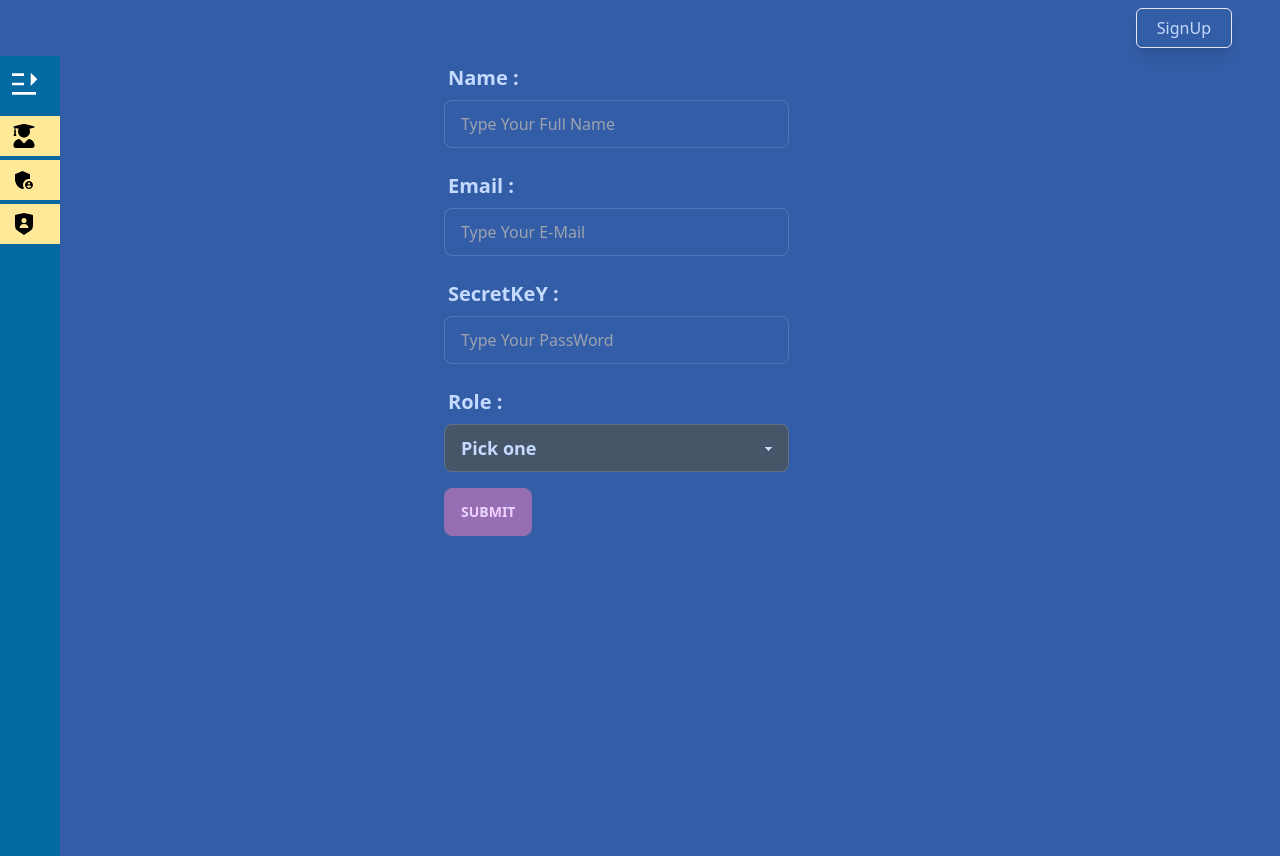
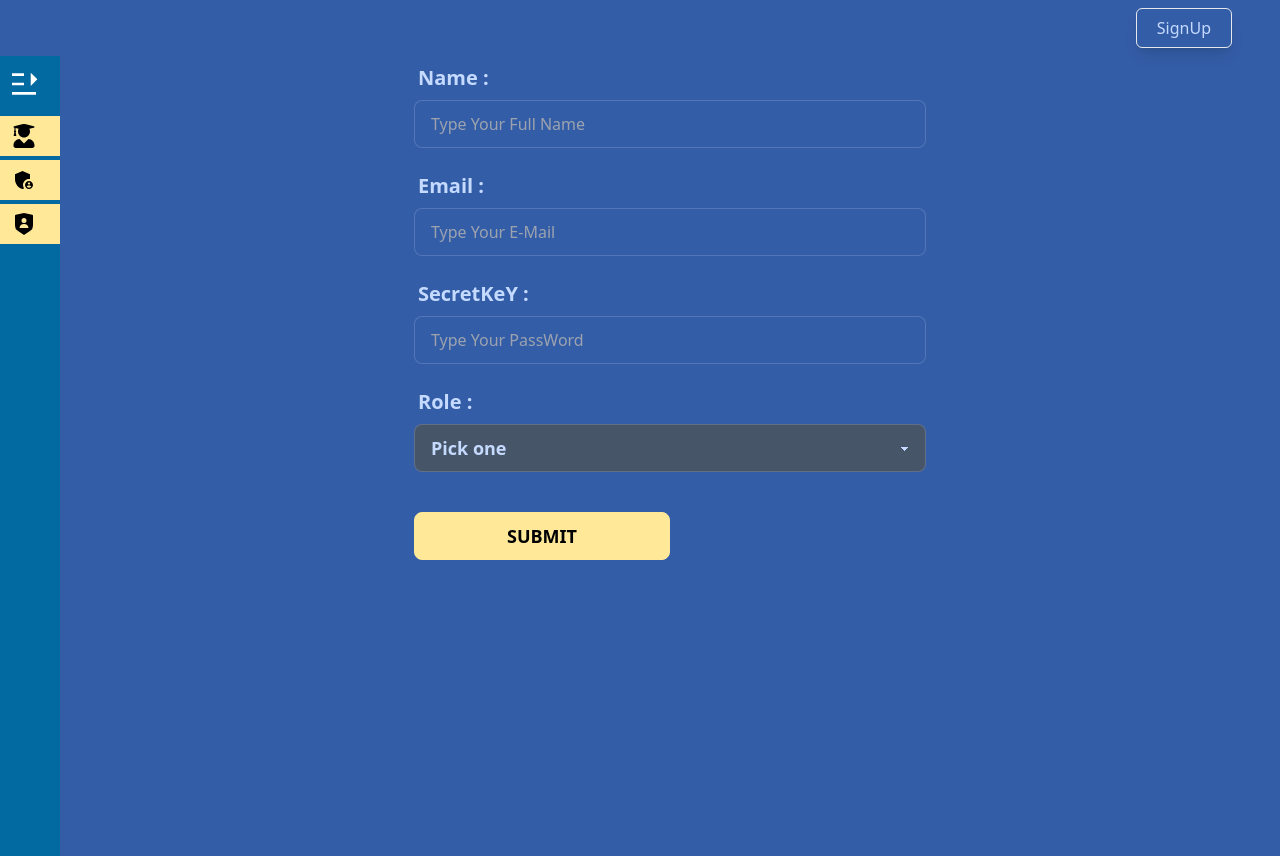
Before and after one commit to MahfujAhsan/library-management-client, a React (Create React App) app: page /signup in a window 1280 px wide. Built offline with nearby package versions, Linux system fonts and the light colour scheme.

Commit message:
responsive signup form

```diff
--- a/src/components/Shared/Navbar.js
+++ b/src/components/Shared/Navbar.js
@@ -60,7 +60,7 @@ const Navbar = ({ children }) => {
                     }
                 </section>
             </motion.div>
-            <main>{children}</main>
+            <main className='flex-grow'>{children}</main>
         </div>
     );
 };
--- a/src/components/Shared/SignUp.js
+++ b/src/components/Shared/SignUp.js
@@ -8,13 +8,13 @@ const SignUp = () => {
         console.log(data)
     };
     return (
-        <div className='max-w-screen-lg flex justify-center ml-96'>
-            <form onSubmit={handleSubmit(onSubmit)}>
-                <div class="form-control">
+        <div>
+            <form className='w-10/12 lg:w-2/4 mx-auto' onSubmit={handleSubmit(onSubmit)}>
+                <div class="form-control mx-auto max-w-xs lg:max-w-lg">
                     <label class="label font-bold">
                         <span class="label-text text-xl">Name :</span>
                     </label>
-                    <input type="text" placeholder="Type Your Full Name" class="input input-bordered pr-24" {...register("name",
+                    <input type="text" placeholder="Type Your Full Name" class="input input-bordered w-full max-w-xs lg:max-w-lg" {...register("name",
                         {
                             required: {
                                 value: true,
@@ -26,15 +26,15 @@ const SignUp = () => {
                             }
                         })} />
                     <label class="label">
-                        {errors.name?.type === 'required' && <span class="label-text-alt text-accent text-xl">{errors.name?.message}</span>}
-                        {errors.name?.type === 'minLength' && <span class="label-text-alt text-accent text-xl">{errors.name?.message}</span>}
+                        {errors.name?.type === 'required' && <span class="label-text-alt text-accent">{errors.name?.message}</span>}
+                        {errors.name?.type === 'minLength' && <span class="label-text-alt text-accent">{errors.name?.message}</span>}
                     </label>
                 </div>
-                <div class="form-control">
+                <div class="form-control mx-auto w-full max-w-xs lg:max-w-lg">
                     <label class="label font-bold">
                         <span class="label-text text-xl">Email :</span>
                     </label>
-                    <input type="email" placeholder="Type Your E-Mail" class="input input-bordered pr-24" {...register("email",
+                    <input type="email" placeholder="Type Your E-Mail" class="input input-bordered w-full max-w-xs lg:max-w-lg" {...register("email",
                         {
                             required: {
                                 value: true,
@@ -46,15 +46,15 @@ const SignUp = () => {
                             }
                         })} />
                     <label class="label">
-                        {errors.email?.type === 'required' && <span class="label-text-alt text-accent text-xl">{errors.email?.message}</span>}
-                        {errors.email?.type === 'pattern' && <span class="label-text-alt text-accent text-xl">{errors.email?.message}</span>}
+                        {errors.email?.type === 'required' && <span class="label-text-alt text-accent">{errors.email?.message}</span>}
+                        {errors.email?.type === 'pattern' && <span class="label-text-alt text-accent">{errors.email?.message}</span>}
                     </label>
                 </div>
-                <div class="form-control">
+                <div class="form-control mx-auto w-full max-w-xs lg:max-w-lg">
                     <label class="label font-bold">
                         <span class="label-text text-xl">SecretKeY :</span>
                     </label>
-                    <input type="password" placeholder="Type Your PassWord" class="input input-bordered pr-24" {...register("password",
+                    <input type="password" placeholder="Type Your PassWord" class="input input-bordered w-full max-w-xs lg:max-w-lg" {...register("password",
                         {
                             required: {
                                 value: true,
@@ -65,18 +65,16 @@ const SignUp = () => {
                                 message: "At least 8 Character"
                             }
                         })} />
-                    {/* {passwordType==="password" ? <span onClick={togglePassword} ></span> : <span onClick={togglePassword} className='absolute top-12 right-2 text-2xl cursor-pointer'><ImEyePlus /></span>} */}
-
                     <label class="label">
-                        {errors.password?.type === 'pattern' && <span class="label-text-alt text-accent text-xl">{errors.password?.message}</span>}
-                        {errors.password?.type === 'required' && <span class="label-text-alt text-accent text-xl">{errors.password?.message}</span>}
+                        {errors.password?.type === 'pattern' && <span class="label-text-alt text-accent">{errors.password?.message}</span>}
+                        {errors.password?.type === 'required' && <span class="label-text-alt text-accent">{errors.password?.message}</span>}
                     </label>
                 </div>
-                <div class="form-control">
+                <div class="form-control mx-auto w-full max-w-xs lg:max-w-lg">
                     <label htmlFor='role' class="label font-bold">
                         <span class="label-text text-xl">Role :</span>
                     </label>
-                    <select class="select bg-slate-600 select-bordered text-lg" {...register("role",
+                    <select class="select bg-slate-600 select-bordered text-lg w-full max-w-xs lg:max-w-lg" {...register("role",
                         {
                             required: {
                                 value: true,
@@ -91,7 +89,9 @@ const SignUp = () => {
                         {errors.role?.type === 'required' && <span class="label-text-alt text-accent">{errors.role.message}</span>}
                     </label>
                 </div>
-                <input className='btn btn-secondary' type="submit" value="Submit" />
+                <div className='w-full mx-auto max-w-xs lg:max-w-lg mt-6'>
+                    <input className='btn btn-accent w-6/12 text-lg text-black font-bold' type="submit" value="Submit" />
+                </div>
             </form>
         </div>
     );
```
